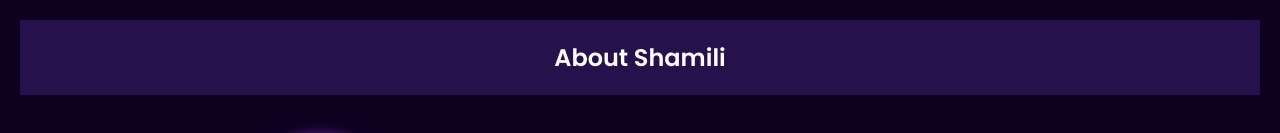
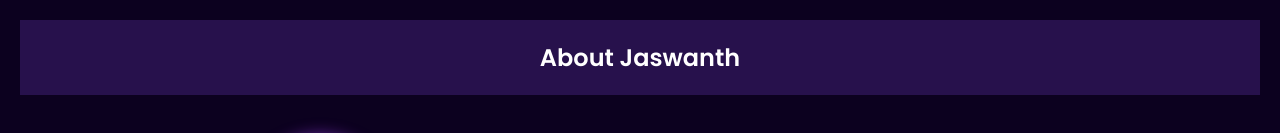
Before and after one commit to jaswanth457259/Jaswanth-s-Portfolio, a plain HTML site: page about.html in a window 1280 px wide. Shown: the top 133 px of the page. Drawn offline with Linux system fonts and the light colour scheme.

Commit message:
Update about.html

```diff
--- a/about.html
+++ b/about.html
@@ -74,7 +74,7 @@
     </style>
 </head>
 <body>
-    <header>About Shamili</header>
+    <header>About Jaswanth</header>
     <main>
         <img src="image.jpg" alt="Jaswanth's Profile Picture" class="profile-pic">
         <div class="info">
```
